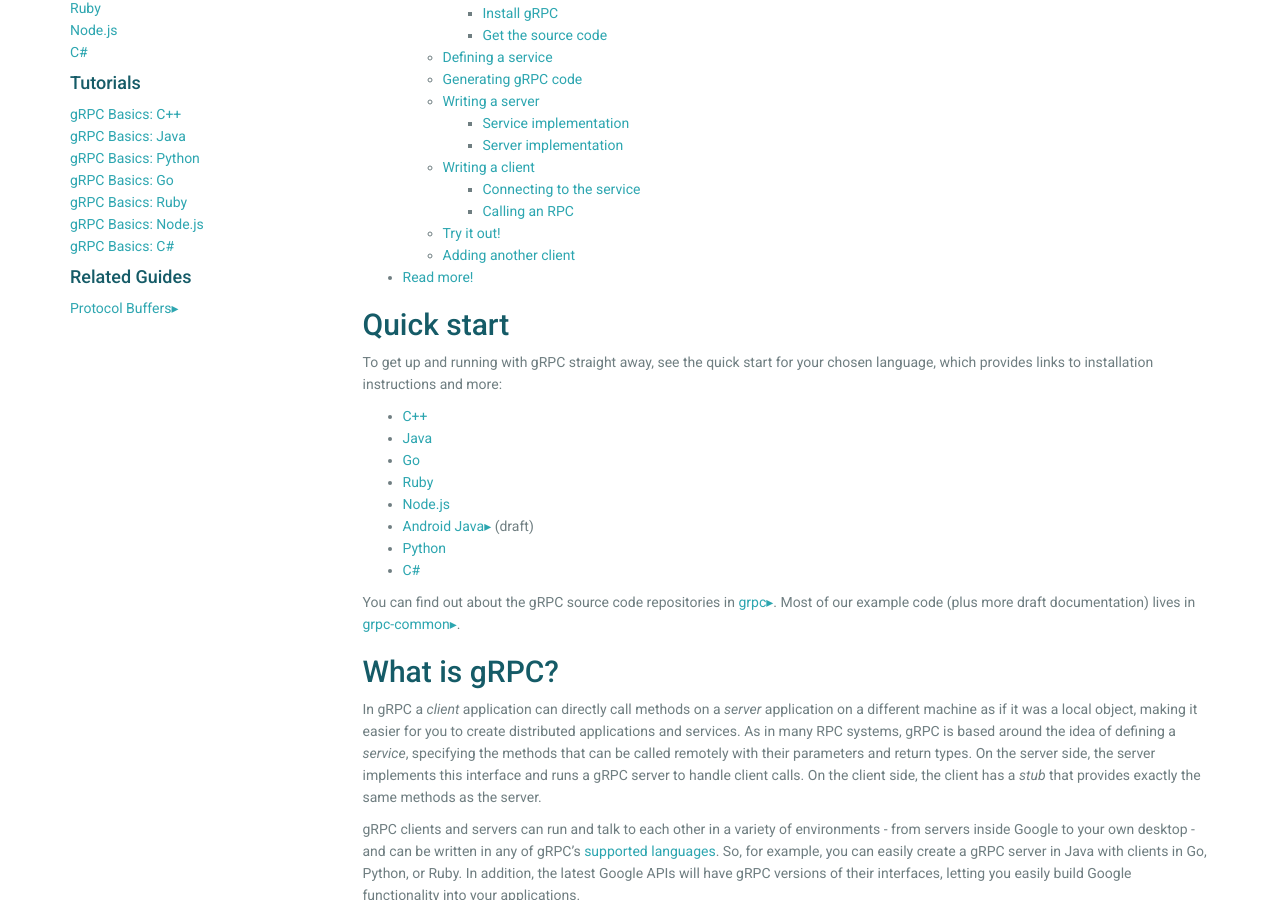
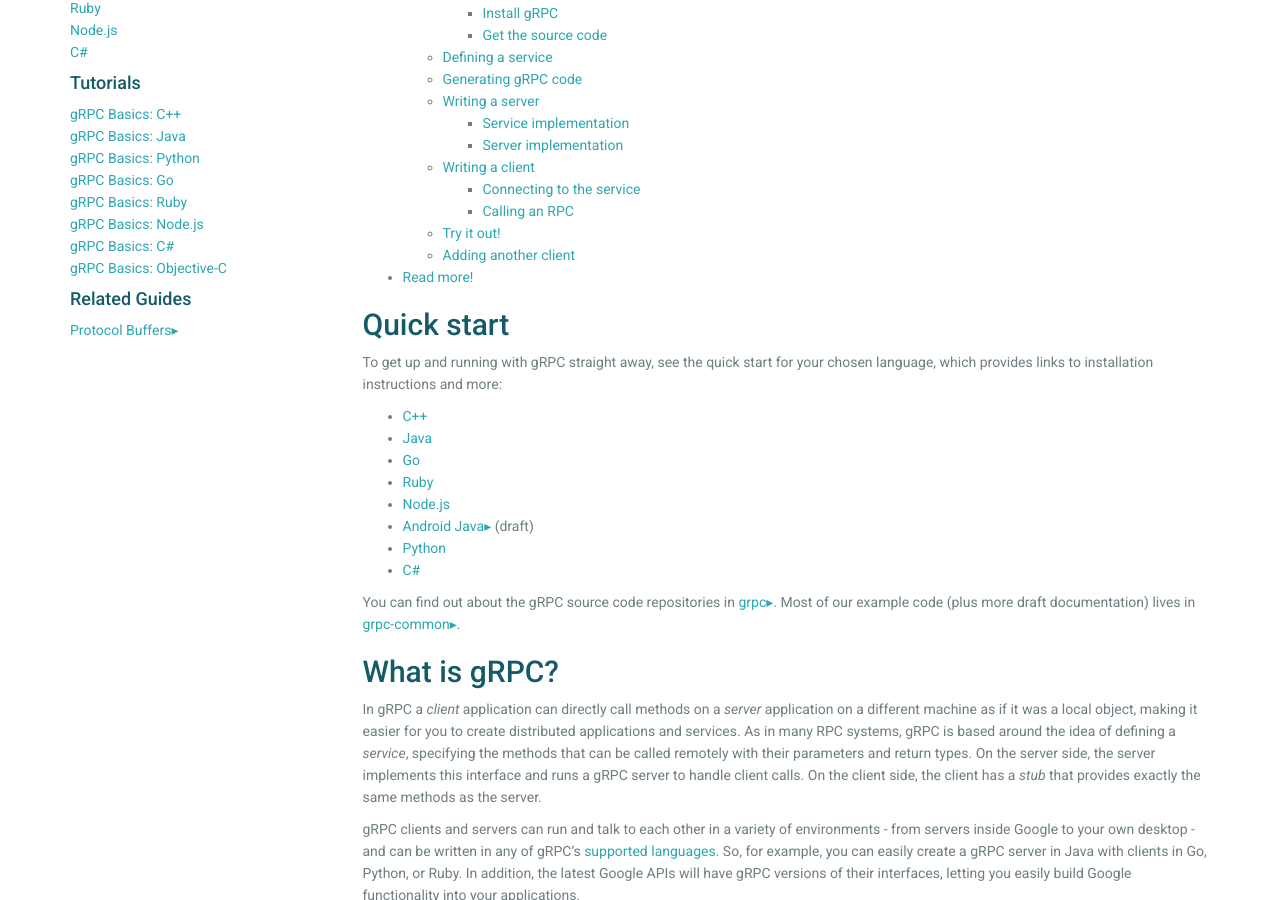
Before and after one commit to grpc/grpc.github.io, a Jekyll site: the page built from docs/index.md, in a window 1280 px wide and 900 px high, scrolled down 545 px. Built offline with Jekyll 4.4.1, drawn with Linux system fonts in a browser that asks for light colours; nearby versions of some CDN libraries; library files that are not in the unit come from our copies; Markdown is read by kramdown in place of the engine named in the settings.

Commit message:
Also adding Objective-C tutorial to the TOC

```diff
--- a/_layouts/docs.html
+++ b/_layouts/docs.html
@@ -8,7 +8,7 @@
     <ul class="list-unstyled docs-side-nav">
       <li><h4>Guides</h4></li>
       <li><a href="/docs/">Overview</a></li>
-      <li><a class="disabled" href="/docs/guides/concepts.html">gRPC concepts</a></li>
+      <li><a href="/docs/guides/concepts.html">gRPC concepts</a></li>
       <li><a href="/docs/guides/auth.html">Authentication</a></li>
       <li><a class="disabled" href="/docs/guides/tuning.html">Tuning RPC behaviour</a></li>
       <li><a class="disabled" href="/docs/guides/wire.html">Wire format</a></li>
@@ -30,6 +30,7 @@
       <li><a href="/docs/tutorials/basic/ruby.html">gRPC Basics: Ruby</a></li>
       <li><a href="/docs/tutorials/basic/node.html">gRPC Basics: Node.js</a></li>
       <li><a href="/docs/tutorials/basic/csharp.html">gRPC Basics: C#</a></li>
+      <li><a href="/docs/tutorials/basic/objective-c.html">gRPC Basics: Objective-C</a>
       <li><h4>Related Guides</h4></li>
       <li><a href="https://developers.google.com/protocol-buffers/docs/proto3">Protocol Buffers</a></li>
       <!--<li><h4>Reference</h4></li>
```
